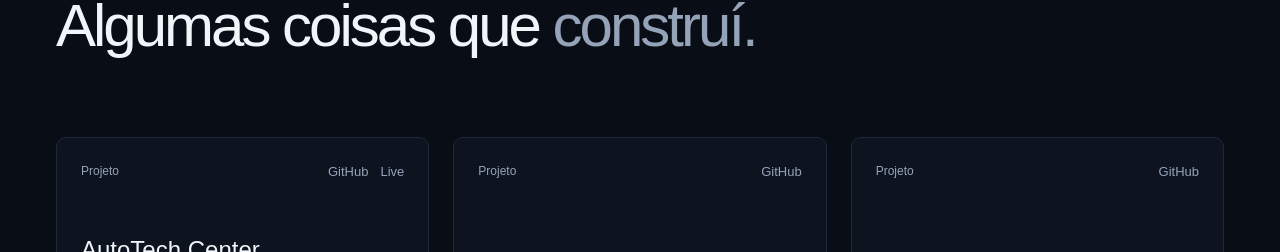
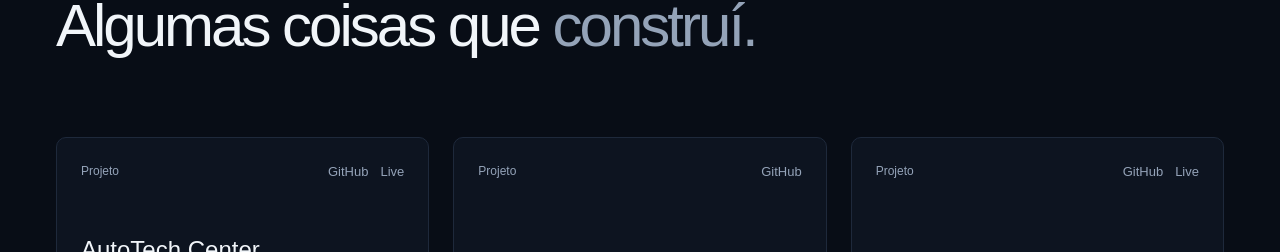
Before and after one commit to Pablosillva/portfolio-pablo-silva, a React app in the folder portfolio/: page / in a window 1280 px wide. Shown: the part 2116-2368 px from the top of the page. Built offline with nearby package versions, Linux system fonts and the light colour scheme; the HTML template or start-up script is replaced by a standard one.

Commit message:
feat: adiciona link de deploy do portfolio

```diff
--- a/portfolio/src/components/Hero/Hero.tsx
+++ b/portfolio/src/components/Hero/Hero.tsx
@@ -21,11 +21,11 @@ function Hero() {
           </p>
 
           <div className="flex gap-4">
-            <a href="#projetos" className="px-6 py-3 rounded-md bg-[var(--primary)] text-[var(--background)] font-medium hover:opacity-90 transition">
+            <a href="#projects" className="px-6 py-3 rounded-md bg-[var(--primary)] text-[var(--background)] font-medium hover:opacity-90 transition">
               Ver Projetos
             </a>
 
-            <a href="#contato" className="px-6 py-3 rounded-md border border-[var(--border)] text-[var(--text-primary)] font-medium hover:bg-[var(--surface)] transition">
+            <a href="#contact" className="px-6 py-3 rounded-md border border-[var(--border)] text-[var(--text-primary)] font-medium hover:bg-[var(--surface)] transition">
               Entre em Contato
             </a>
           </div>
--- a/portfolio/src/components/Projects/Projects.tsx
+++ b/portfolio/src/components/Projects/Projects.tsx
@@ -31,7 +31,7 @@ const projects: Project[] = [
       "Este portfólio, desenvolvido para apresentar minha transição de carreira para desenvolvedor Full Stack.",
     technologies: ["React", "TypeScript", "Tailwind CSS"],
     githubUrl: "https://github.com/Pablosillva/portfolio-pablo-silva",
-    liveUrl: "",
+    liveUrl: "https://portfolio-pablosilva.vercel.app/",
   },
 ];
 
```
